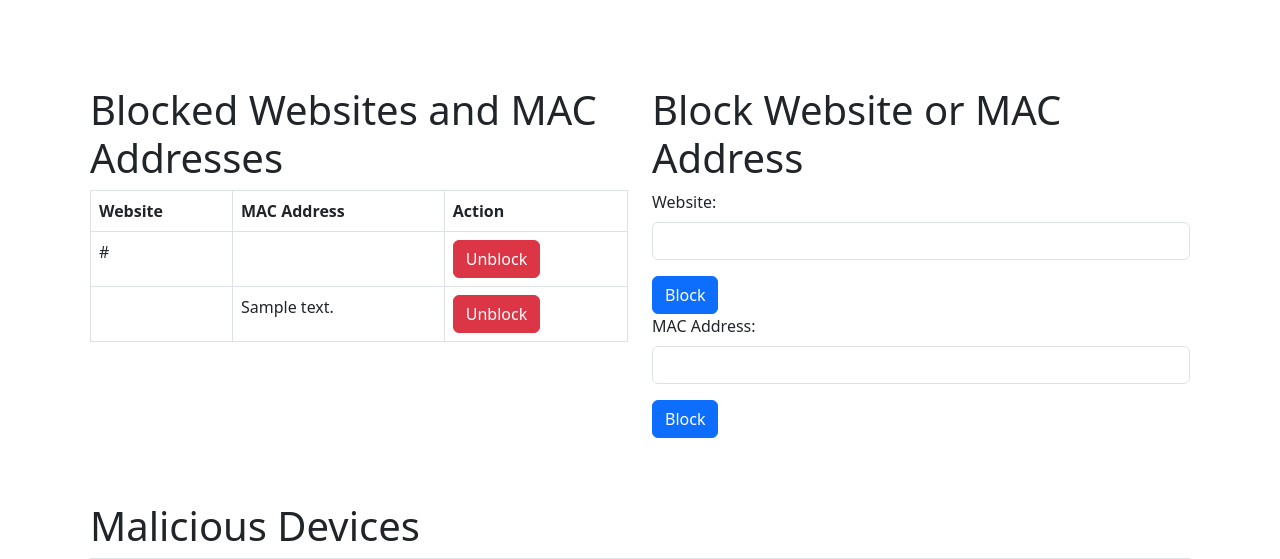
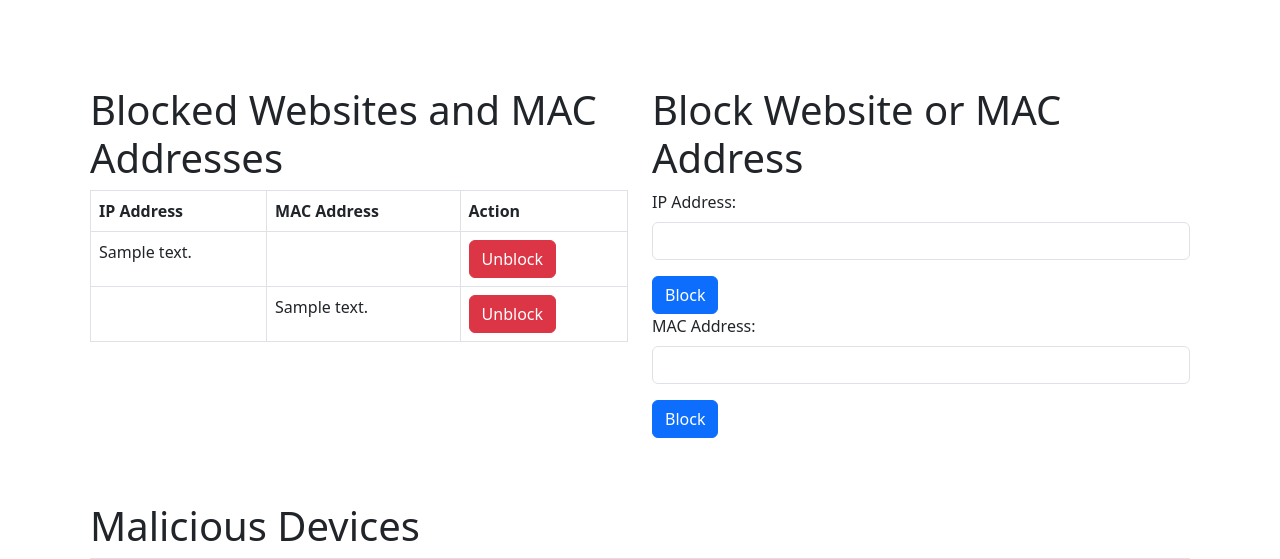
Before and after one commit to Toymakerftw/adima, a Flask app: template templates/firewall.html in a window 1280 px wide. Shown: the part 176-735 px from the top of the page. Run offline with Flask 3, Linux system fonts and the light colour scheme; the template is opened without the code that fills it: most values are stand-ins (such as "Sample title", 1, 10 or a date in 2020); some libraries are stand-ins or nearby versions.

Commit message:
triage: Firewall FIXUP

```diff
--- a/app.py
+++ b/app.py
@@ -1,4 +1,4 @@
-from flask import Flask, render_template, request
+from flask import Flask, render_template, request, redirect, url_for, flash
 from sklearn.ensemble import IsolationForest
 import struct
 import xgboost as xgb
@@ -47,6 +47,24 @@ def create_connection():
                 Source TEXT,
                 Destination TEXT,
                 UNIQUE(Source, Destination) ON CONFLICT IGNORE
+            )
+            """
+        )
+
+        cursor.execute(
+            """
+            CREATE TABLE IF NOT EXISTS blocked_ip (
+                id INTEGER PRIMARY KEY AUTOINCREMENT,
+                ip_address TEXT UNIQUE
+            )
+            """
+        )
+
+        cursor.execute(
+            """
+            CREATE TABLE IF NOT EXISTS blocked_mac (
+                id INTEGER PRIMARY KEY AUTOINCREMENT,
+                mac_address TEXT UNIQUE
             )
             """
         )
@@ -252,16 +270,6 @@ def firewall():
     conn = sqlite3.connect("triage.db")
     cursor = conn.cursor()
 
-    # Create the "websites" table if it doesn't exist
-    cursor.execute(
-        """CREATE TABLE IF NOT EXISTS websites ( id INTEGER PRIMARY KEY AUTOINCREMENT, website TEXT)"""
-    )
-
-    # Create the "mac_addresses" table if it doesn't exist
-    cursor.execute(
-        """CREATE TABLE IF NOT EXISTS mac_addresses ( id INTEGER PRIMARY KEY AUTOINCREMENT, mac_address TEXT)"""
-    )
-
     # Create the "hiband_node" table if it doesn't exist
     cursor.execute(
         """CREATE TABLE IF NOT EXISTS hiband_node ( id INTEGER PRIMARY KEY AUTOINCREMENT, ip TEXT)"""
@@ -272,8 +280,12 @@ def firewall():
     blocked_websites = [row[0] for row in cursor.fetchall()]
 
     # Get the list of blocked MAC addresses from the "mac_addresses" table
-    cursor.execute("SELECT mac_address FROM mac_addresses")
+    cursor.execute("SELECT mac_address FROM blocked_mac")
     blocked_mac_addresses = [row[0] for row in cursor.fetchall()]
+
+    # Get the list of blocked IP addresses from the "mac_addresses" table
+    cursor.execute("SELECT ip_address FROM blocked_ip")
+    blocked_ip_addresses = [row[0] for row in cursor.fetchall()]
 
     # Get the list of IPs from the "mal_ip" table
     cursor.execute("SELECT DISTINCT mal_ip.Source, mal_ip.Destination FROM mal_ip")
@@ -298,15 +310,147 @@ def firewall():
                 ip_mac_mappings.append((ip[0], mac_address))
         except (subprocess.CalledProcessError, ValueError):
             pass
-    # Render the index.html template with the list of blocked websites and MAC addresses
+
+    # Render the firewall.html template with the list of blocked websites, MAC addresses, and IP-MAC mappings
     return render_template(
         "firewall.html",
         blocked_websites=blocked_websites,
         blocked_mac_addresses=blocked_mac_addresses,
+        blocked_ip_addresses=blocked_ip_addresses,
         ip_mac_mappings=ip_mac_mappings,
         highband_ips=highband_ips,
     )
 
 
+# Insert blocked IP addresses into the "blocked_ip" table
+def insert_blocked_ips(cursor, ips):
+    try:
+        cursor.executemany("INSERT INTO blocked_ip (ip_address) VALUES (?)", ips)
+        cursor.connection.commit()
+    except Error as e:
+        print(e)
+
+
+# Insert blocked MAC addresses into the "blocked_mac" table
+def insert_blocked_macs(cursor, macs):
+    try:
+        cursor.executemany("INSERT INTO blocked_mac (mac_address) VALUES (?)", macs)
+        cursor.connection.commit()
+    except Error as e:
+        print(e)
+
+
+@app.route("/block_ip", methods=["POST"])
+def block_ip():
+    ip_address = request.form.get("ip")
+
+    # Execute the iptables command to block the IP address
+    subprocess.run(["sudo", "iptables", "-A", "INPUT", "-s", ip_address, "-j", "DROP"])
+
+    conn = create_connection()
+    if conn is not None:
+        with conn:
+            cursor = conn.cursor()
+            insert_blocked_ips(cursor, [(ip_address,)])
+
+    # Redirect back to the firewall page
+    return redirect(url_for("firewall"))
+
+
+@app.route("/block_mac", methods=["POST"])
+def block_mac():
+    mac_address = request.form.get("mac_address")
+
+    # Execute the iptables command to block the MAC address
+    subprocess.run(
+        [
+            "sudo",
+            "iptables",
+            "-A",
+            "INPUT",
+            "-m",
+            "mac",
+            "--mac-source",
+            mac_address,
+            "-j",
+            "DROP",
+        ]
+    )
+
+    conn = create_connection()
+    if conn is not None:
+        with conn:
+            cursor = conn.cursor()
+            insert_blocked_macs(cursor, [(mac_address,)])
+
+    # Redirect back to the firewall page
+    return redirect(url_for("firewall"))
+
+
+@app.route("/unblock_ip", methods=["POST"])
+def unblock_ip():
+    ip_address = request.form.get("ip")
+
+    if ip_address is None:
+        # Handle the case when the IP address is not provided
+        flash("Invalid IP address.")
+        return redirect(url_for("firewall"))
+
+    # Execute the iptables command to remove the rule blocking the IP address
+    try:
+        subprocess.run(
+            ["sudo", "iptables", "-D", "INPUT", "-s", ip_address, "-j", "DROP"]
+        )
+    except subprocess.CalledProcessError as e:
+        # Handle any errors that occur during the subprocess execution
+        flash("An error occurred while unblocking the IP address.")
+        print(e)
+
+    conn = create_connection()
+    if conn is not None:
+        with conn:
+            cursor = conn.cursor()
+            # Remove the blocked IP address from the "blocked_ip" table
+            cursor.execute("DELETE FROM blocked_ip WHERE ip_address = ?", (ip_address,))
+            cursor.connection.commit()
+
+    # Redirect back to the firewall page
+    return redirect(url_for("firewall"))
+
+
+@app.route("/unblock_mac", methods=["POST"])
+def unblock_mac():
+    mac_address = request.form.get("mac_address")
+
+    # Execute the iptables command to remove the rule blocking the MAC address
+    subprocess.run(
+        [
+            "sudo",
+            "iptables",
+            "-D",
+            "INPUT",
+            "-m",
+            "mac",
+            "--mac-source",
+            mac_address,
+            "-j",
+            "DROP",
+        ]
+    )
+
+    conn = create_connection()
+    if conn is not None:
+        with conn:
+            cursor = conn.cursor()
+            # Remove the blocked MAC address from the "blocked_mac" table
+            cursor.execute(
+                "DELETE FROM blocked_mac WHERE mac_address = ?", (mac_address,)
+            )
+            cursor.connection.commit()
+
+    # Redirect back to the firewall page
+    return redirect(url_for("firewall"))
+
+
 if __name__ == "__main__":
     app.run(debug=True)
--- a/templates/firewall.html
+++ b/templates/firewall.html
@@ -50,35 +50,43 @@
                 <table class="table table-bordered">
                     <thead>
                         <tr>
-                            <th>Website</th>
+                            <th>IP Address</th>
                             <th>MAC Address</th>
                             <th>Action</th>
                         </tr>
                     </thead>
                     <tbody>
-                        {% for website in blocked_websites %}
+                        {% set last_ip = None %}
+                        {% for ip in blocked_ip_addresses %}
+                        {% if ip != last_ip %}
                         <tr>
-                            <td>{{ website }}</td>
+                            <td>{{ ip }}</td>
                             <td></td>
                             <td>
-                                <form action="/unblock" method="post">
-                                    <input type="hidden" name="website" value="{{ website }}">
+                                <form action="/unblock_ip" method="post">
+                                    <input type="hidden" name="ip" value="{{ ip }}">
                                     <button type="submit" class="btn btn-danger">Unblock</button>
                                 </form>
                             </td>
                         </tr>
+                        {% endif %}
+                        {% set last_ip = ip %}
                         {% endfor %}
+                        {% set last_mac_address = None %}
                         {% for mac_address in blocked_mac_addresses %}
+                        {% if mac_address != last_mac_address %}
                         <tr>
                             <td></td>
                             <td>{{ mac_address }}</td>
                             <td>
-                                <form action="/unblock" method="post">
+                                <form action="/unblock_mac" method="post">
                                     <input type="hidden" name="mac_address" value="{{ mac_address }}">
                                     <button type="submit" class="btn btn-danger">Unblock</button>
                                 </form>
                             </td>
                         </tr>
+                        {% endif %}
+                        {% set last_mac_address = mac_address %}
                         {% endfor %}
                     </tbody>
                 </table>
@@ -86,14 +94,14 @@
             </div>
             <div class="col-lg-6">
                 <h1 class="mt-3">Block Website or MAC Address</h1>
-                <form action="/block" method="post">
+                <form action="/block_ip" method="post">
                     <div class="mb-3">
-                        <label for="website" class="form-label">Website:</label>
-                        <input type="text" name="website" id="website" class="form-control">
+                        <label for="ip" class="form-label">IP Address:</label>
+                        <input type="text" name="ip" id="ip" class="form-control">
                     </div>
                     <button type="submit" class="btn btn-primary">Block</button>
                 </form>
-                <form action="/block" method="post">
+                <form action="/block_mac" method="post">
                     <div class="mb-3">
                         <label for="mac_address" class="form-label">MAC Address:</label>
                         <input type="text" name="mac_address" id="mac_address" class="form-control">
@@ -116,20 +124,20 @@
                         </tr>
                     </thead>
                     <tbody>
-                        {% set seen_ips = [] %}
+                        {% set processed_ips = [] %}
                         {% for ip, mac_address in ip_mac_mappings %}
-                        {% if ip not in seen_ips %}
+                        {% if ip not in processed_ips %}
                         <tr>
                             <td>{{ ip }}</td>
                             <td>{% if mac_address == "entries" %}Not Found{% else %}{{ mac_address }}{% endif %}</td>
                             <td>
-                                <form action="/block" method="post">
+                                <form action="/block_ip" method="post">
                                     <input type="hidden" name="ip" value="{{ ip }}">
                                     <button type="submit" class="btn btn-danger">Block</button>
                                 </form>
                             </td>
                         </tr>
-                        {% set _ = seen_ips.append(ip) %}
+                        {% set _ = processed_ips.append(ip) %}
                         {% endif %}
                         {% endfor %}
                     </tbody>
@@ -137,7 +145,6 @@
                 {% else %}
                 <p>No Malicious Devices Found</p>
                 {% endif %}
-            </div>
             </div>
             <div class="row mt-5">
                 <div class="col">
```
Lines whose indentation alone changed are shown as unchanged.
